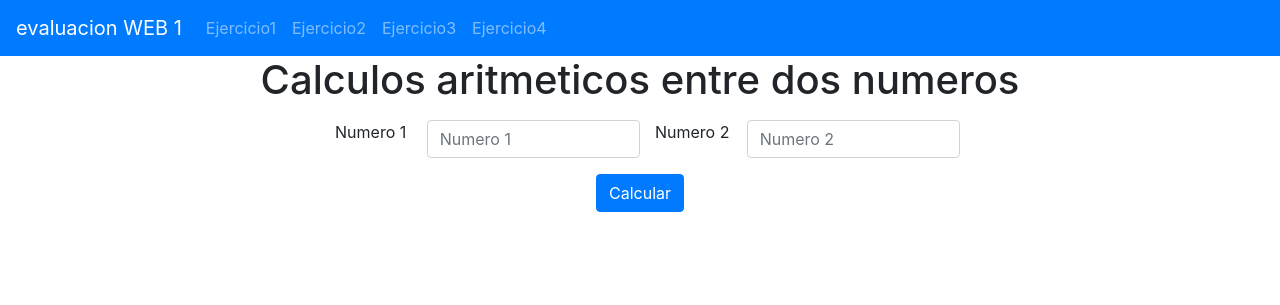
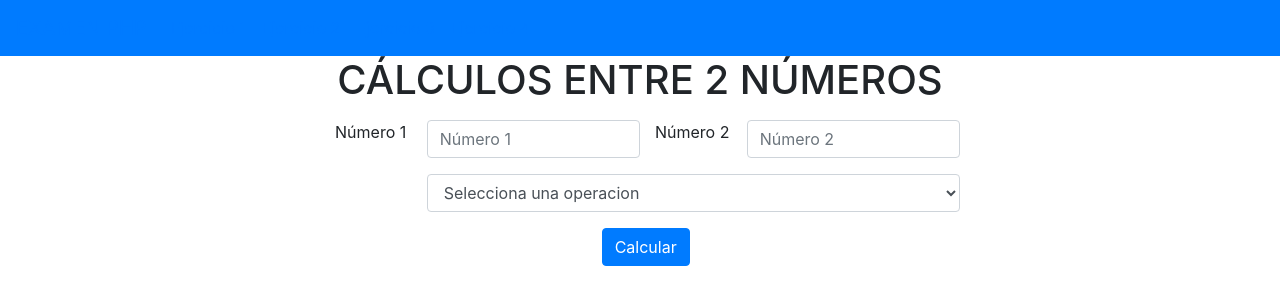
Before and after one commit to WilyerArias77/evaluacionWEB1, a PHP site: page /ejercicio1.php in a window 1280 px wide. Shown: the top 305 px of the page. Run offline with PHP 8.4, Linux system fonts and the light colour scheme.

Commit message:
Update ejercicio1.php

```diff
--- a/ejercicio1.php
+++ b/ejercicio1.php
@@ -1,67 +1,95 @@
 <!DOCTYPE html>
-<html lang="en">
+<html lang="es">
 <head>
     <meta charset="UTF-8">
     <meta name="viewport" content="width=device-width, initial-scale=1.0">
-    <title>ejercicio1</title>
-
+    <title>Ejericicio PHP</title>
     <link rel="stylesheet" href="https://stackpath.bootstrapcdn.com/bootstrap/4.5.2/css/bootstrap.min.css" integrity="sha384-JcKb8q3iqJ61gNV9KGb8thSsNjpSL0n8PARn9HuZOnIxN0hoP+VmmDGMN5t9UJ0Z" crossorigin="anonymous">
 </head>
 <body>
-<nav class="navbar navbar-expand-lg navbar-dark bg-primary">
-        <a class="navbar-brand" href="index.php">evaluacion WEB 1</a>
-        <button class="navbar-toggler" type="button" data-toggle="collapse" data-target="#navbarNav" aria-controls="navbarNav" aria-expanded="false" aria-label="Toggle navigation">
-            <span class="navbar-toggler-icon"></span>
-        </button>
+    <nav class="navbar navbar-expand-lg navbar-primary bg-primary">
+        <a class="navbar-brand" href="index.php">EXAMEN PHP</a>
         <div class="collapse navbar-collapse" id="navbarNav">
             <ul class="navbar-nav">
                 <li class="nav-item">
-                    <a class="nav-link" href="ejercicio1.php">Ejercicio1</a>
+                    <a class="nav-link" href="ejercicio1.php">Ejercicio 1</a>
                 </li>
                 <li class="nav-item">
-                    <a class="nav-link" href="ejercicio2.php">Ejercicio2</a>
+                    <a class="nav-link" href="ejercicio2.php">Ejercicio 2</a>
                 </li>
                 <li class="nav-item">
-                    <a class="nav-link" href="ejercicio3.php">Ejercicio3</a>
+                    <a class="nav-link" href="ejercicio3.php">Ejercicio 3</a>
                 </li>
                 <li class="nav-item">
-                    <a class="nav-link" href="ejercicio4.php">Ejercicio4</a>
+                    <a class="nav-link" href="ejercicio4.php">Ejercicio 4</a>
                 </li>
             </ul>
         </div>
     </nav>
-
     <div class="container-fluid">
-        <h1 class="text-center"> Calculos aritmeticos entre dos numeros </h1>
+        <h1 class="text-center">CÁLCULOS ENTRE 2 NÚMEROS</h1>
         <form action="ejercicio1.php" method="POST">
             <div class="form-group row mt-3 justify-content-center">
-                <label for="number1" class="col-1"> Numero 1</label>
-                <input type="number" name="number1" class="form-control col-2" id="number1" placeholder ="Numero 1">
-                <label for="number2" class="col-1"> Numero 2</label>
-                <input type="number" name="number2" class="form-control col-2" id="number2" placeholder ="Numero 2">
+                <label for="number1" class="col-1">Número 1</label>
+                <input type="number" name="number1" id="number1" class="form-control col-2"  placeholder="Número 1">
+                <label for="number2" class="col-1">Número 2</label>
+                <input type="number" class="form-control col-2" name="number2" id="number2" placeholder="Número 2">
             </div>
             <div class="form-group row mt-3 justify-content-center">
-                <button type="submit" class="btn btn-primary" name="Calculate">Calcular</button>
+                <select name="operator" id="operator" class="form-control offset-1 col-5">
+                    <option value="" selected disabled>Selecciona una operacion</option>
+                    <option value="add">Sumar</option>
+                    <option value="rest">Restar</option>
+                    <option value="multiplication">Multiplicar</option>
+                    <option value="divide">Dividir</option>
+                </select>
+            </div>
+
+            <div class="form-group row justify-content-center">
+                <div class="col-1">
+                    <button type="submit" name ="calcular" class="btn btn-primary">Calcular</button>
+                </div>
             </div>
         </form>
-    </div>
+
+        <?php if(isset($_POST['calcular'])) : ?>
 
         <?php
-        if (isset($_POST["Calculate"])){
-            $suma=$_POST["number1"] + $_POST["number2"];
-            $resta=$_POST["number1"] - $_POST["number2"];
-            $multiplicacion=$_POST["number1"] * $_POST["number2"];
-            $division=$_POST["number1"] / $_POST["number2"];
+            if(!empty($_POST['operator'])) {
+                $operator = $_POST['operator'];
 
-            echo("el resultado de la suma entre ".$_POST["number1"]." y ".$_POST["number2"]." es: ".$suma."<br>");
+                $number1 = isset($_POST['number1']);
+                $number2 = isset($_POST['number2']);
 
-            echo("el resultado de la resta entre ".$_POST["number1"]." y ".$_POST["number2"]." es: ".$resta."<br>");
+                if ($operator == "add") {
 
-            echo("el resultado de la multiplicacion entre ".$_POST["number1"]." y ".$_POST["number2"]." es: ".$multiplicacion."<br>");
+                    $result = $_POST["number1"] + $_POST["number2"];
 
-            echo("el resultado de la division entre ".$_POST["number1"]." y ".$_POST["number2"]." es: ".$division."<br>");
+                }
+                else if ($operator == "rest") {
+                    $result = $_POST["number1"] - $_POST["number2"];
+                }
+                else if ($operator == "multiplication") {
+                    $result = $_POST["number1"] * $_POST["number2"];
+                }
+                else {
+                    $result = $_POST["number1"] / $_POST["number2"];
+                }
+            }
+            else {
+                echo 'No se ha seleccionado ningún operador';
             }
         ?>
+
+                <h4 class="text-center">
+                    <?php echo("El resultado de la operación es: ". $result) ?>
+                </h4>
+
+                    <h4></h4>
+                <?php endif ?>
+
+
+    </div>
 
 </body>
 <script src="https://code.jquery.com/jquery-3.5.1.slim.min.js" integrity="sha384-DfXdz2htPH0lsSSs5nCTpuj/zy4C+OGpamoFVy38MVBnE+IbbVYUew+OrCXaRkfj" crossorigin="anonymous"></script>
```
Lines whose indentation alone changed are shown as unchanged.
